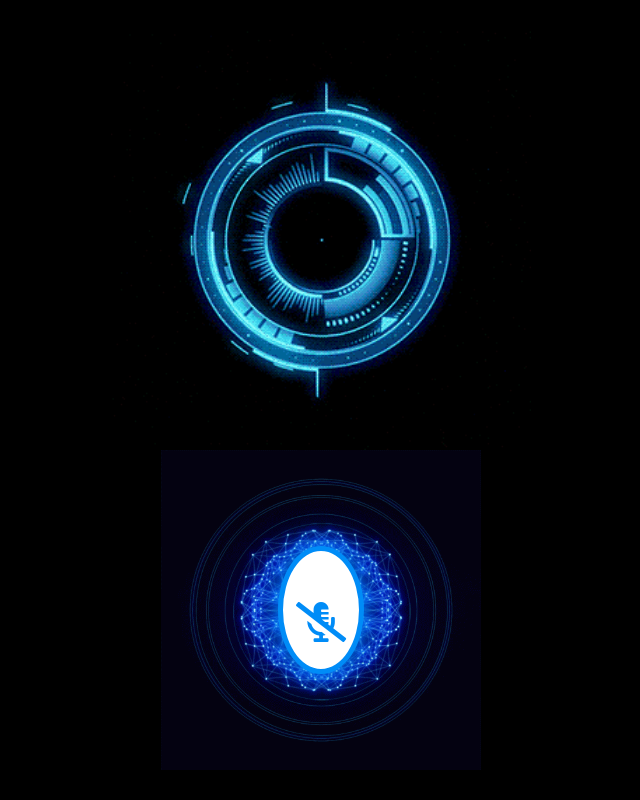
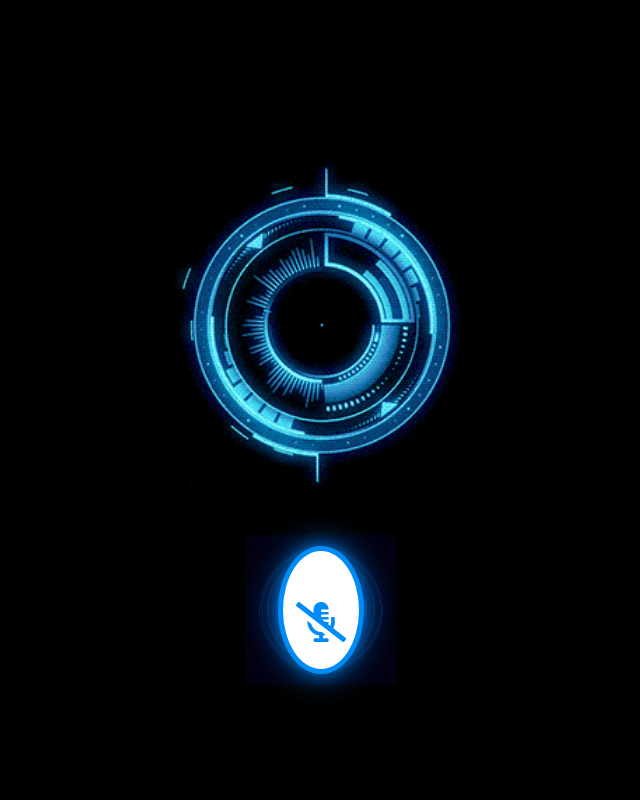
Before and after one commit to Shivani11135/AI-Virtual-Assistant, a plain HTML site: page index.html in a window 1280 px wide. Shown: the whole page, without its empty margins (319-959 px from the left). Drawn offline with Linux system fonts and the light colour scheme.

Commit message:
Update index.css

```diff
--- a/index.css
+++ b/index.css
@@ -17,8 +17,8 @@ img{
 }
 .btn-box{
     background-image: url(ai-1.gif);
-    width: 320px;
-    height: 320px;
+    width: 150px;
+    height: 150px;
     position: relative;
     background-repeat: no-repeat;
     background-size: cover;
```
